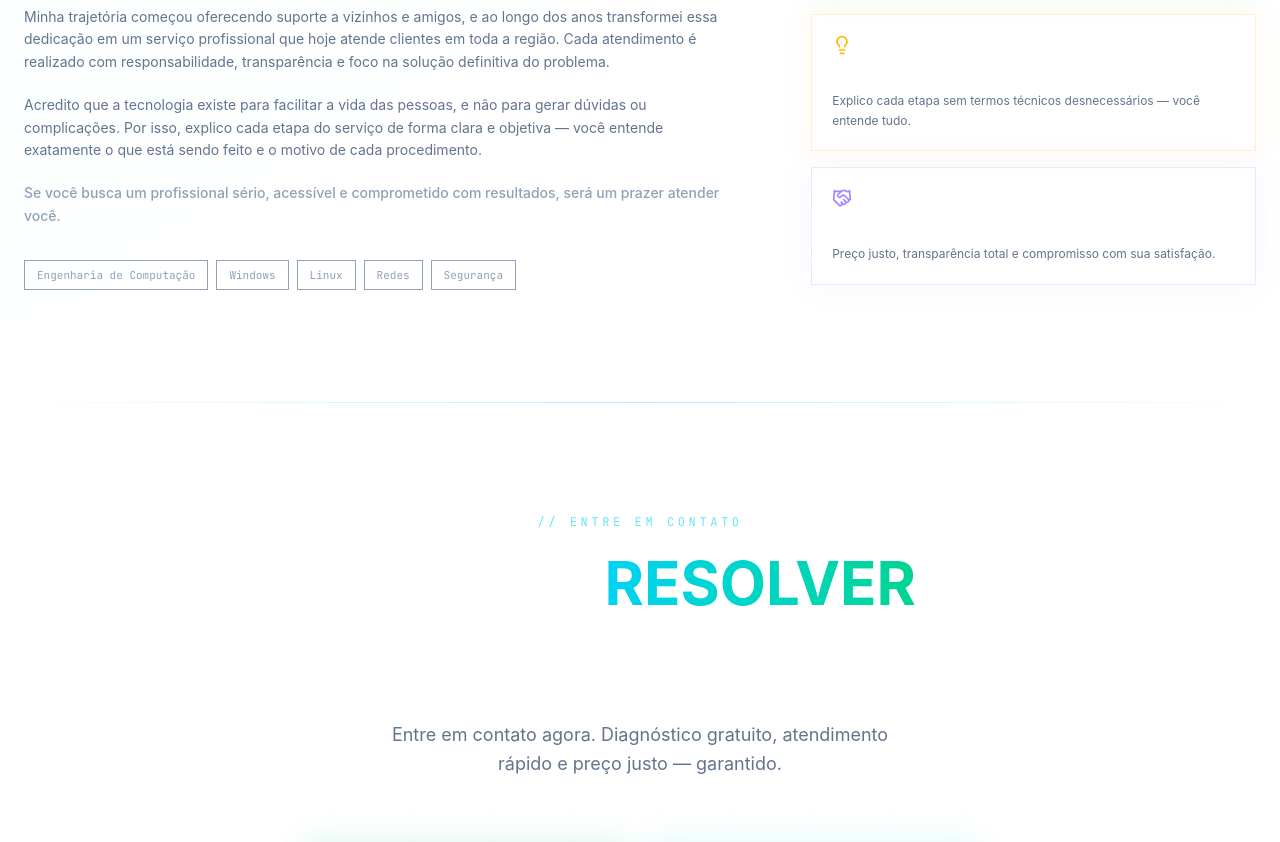
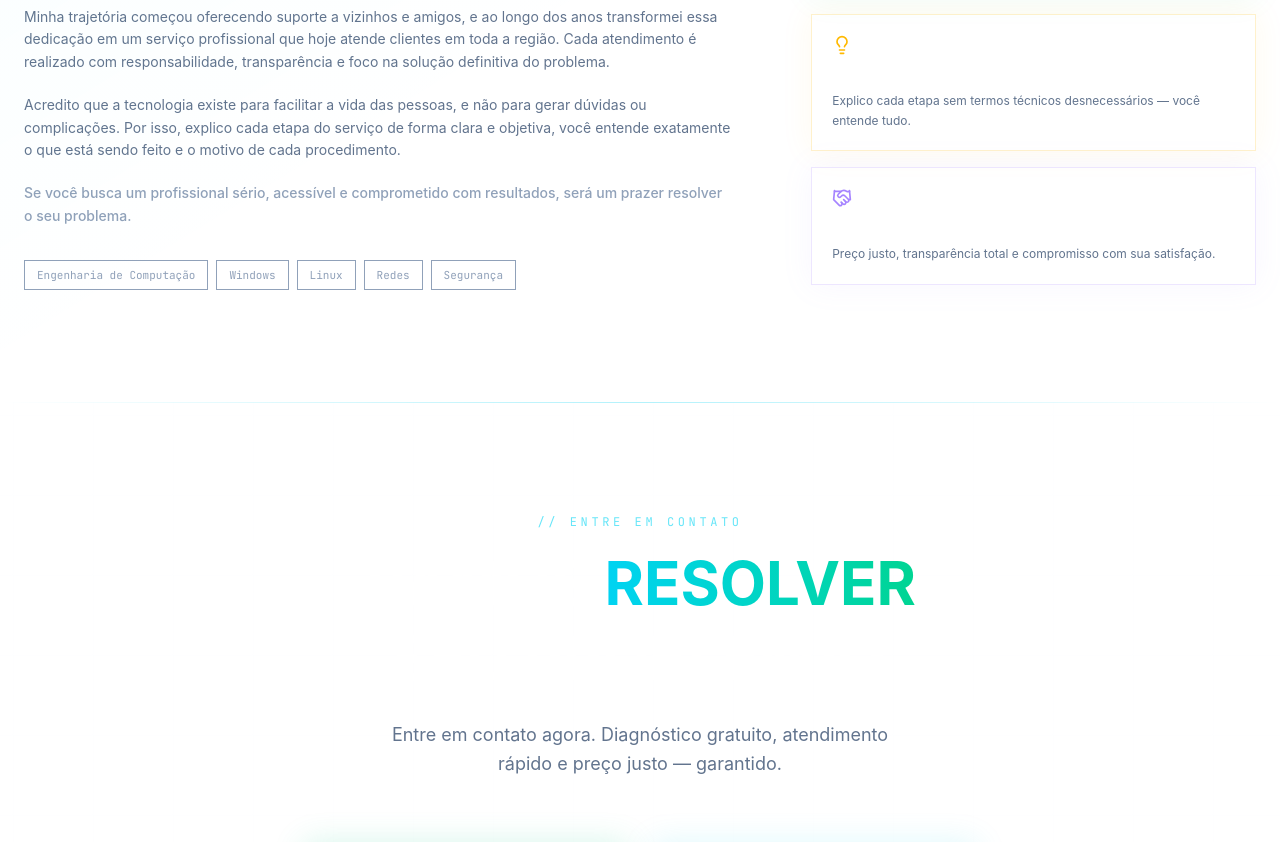
Before and after one commit to ArlanD3v/WebSite-TecTI-Felipe, a Next.js app: page / in a window 1280 px wide. Shown: the part 2873-3715 px from the top of the page. Built offline with nearby package versions, Linux system fonts and the light colour scheme.

Commit message:
Feat: Ajuste no about

```diff
--- a/components/sections/AboutSection.tsx
+++ b/components/sections/AboutSection.tsx
@@ -83,12 +83,12 @@ export function AboutSection() {
 
               <p className="font-body text-sm text-slate-500 leading-relaxed">
                 Acredito que a tecnologia existe para facilitar a vida das pessoas, e não para gerar dúvidas ou
-                complicações. Por isso, explico cada etapa do serviço de forma clara e objetiva — você entende
+                complicações. Por isso, explico cada etapa do serviço de forma clara e objetiva, você entende
                 exatamente o que está sendo feito e o motivo de cada procedimento.
               </p>
 
               <p className="font-body text-sm text-slate-400 leading-relaxed font-medium">
-                Se você busca um profissional sério, acessível e comprometido com resultados, será um prazer atender você.
+                Se você busca um profissional sério, acessível e comprometido com resultados, será um prazer resolver o seu problema.
               </p>
             </div>
 
```
